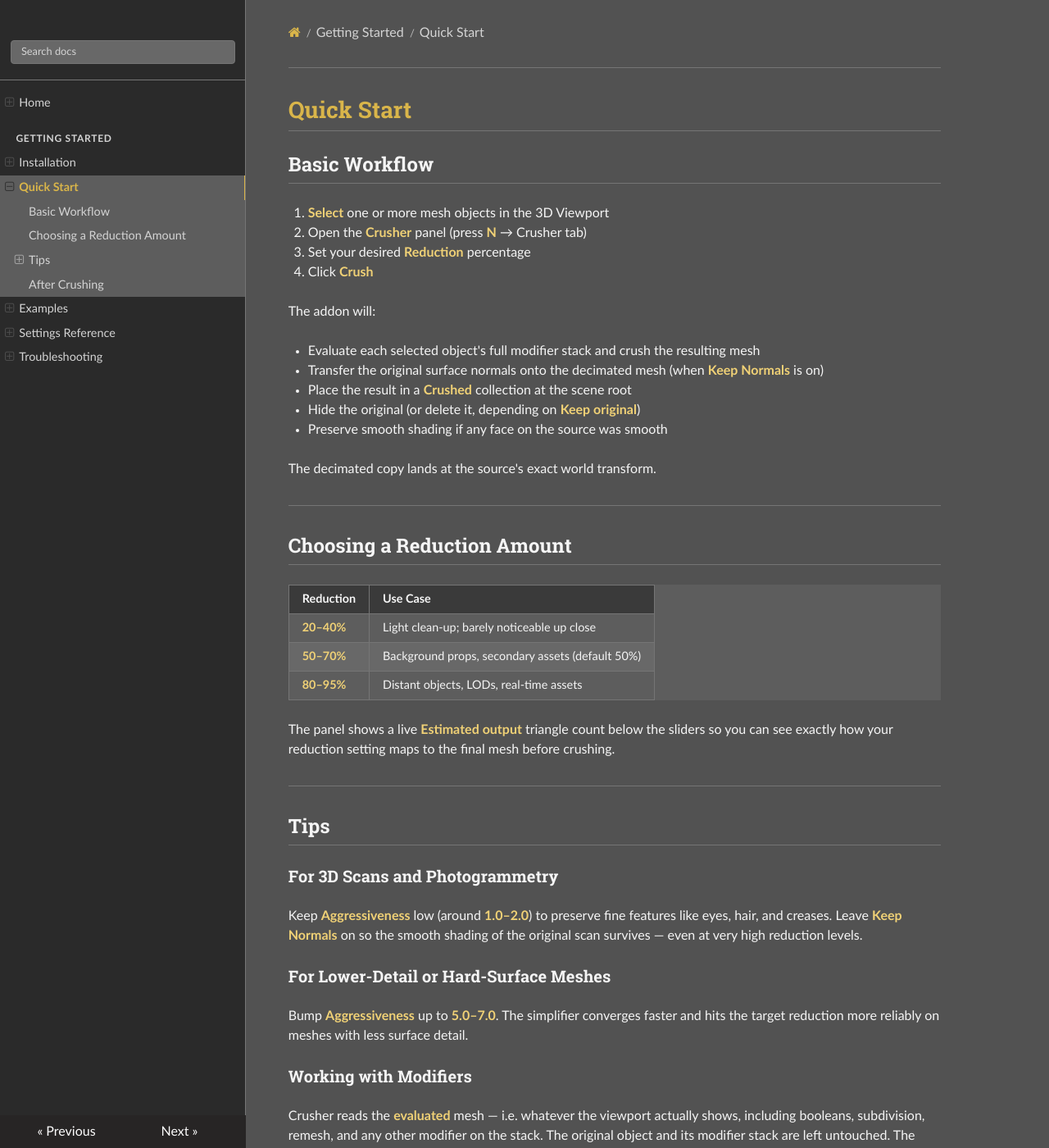
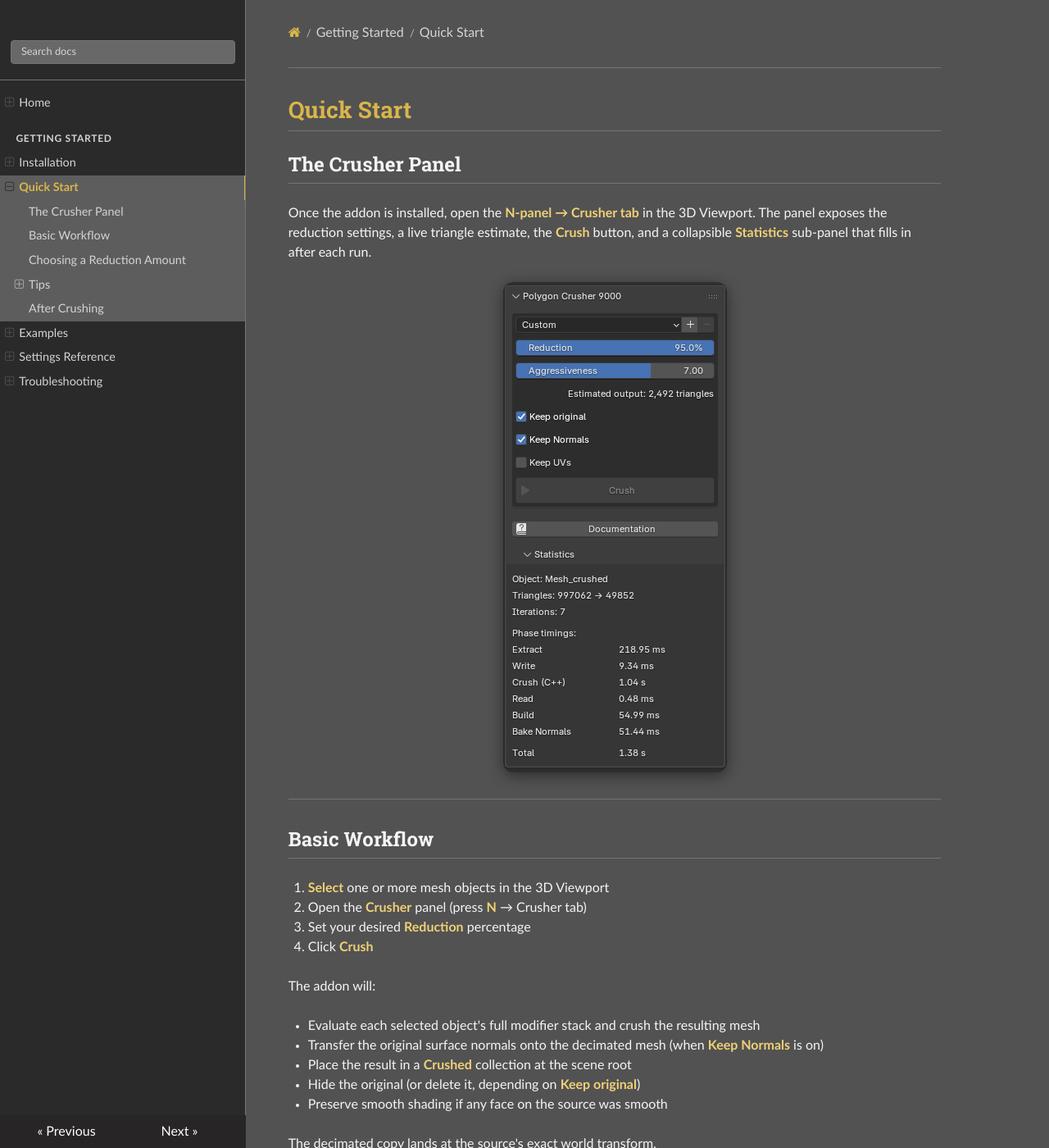
Before and after one commit to henriquevlopes/polygon-crusher-9000-docs, an MkDocs documentation site: the page built from docs/getting-started/quick-start.md, in a window 1280 px wide and 1400 px high. Shown: the whole window at 82% size. Built offline with MkDocs 1.6.1, drawn with Linux system fonts in a browser that asks for light colours.

Commit message:
Add Polygon Crusher panel screenshot to Quick Start
Insert PolygonCrusher9000_UI.png at the top of Quick Start as a
visual reference for what users see when they open the N-panel.
Add an .ui-panel CSS class that constrains portrait UI screenshots
to 320px wide and centers them, so the Blender panel doesn't get
stretched to the full content width and pixelated.

Co-Authored-By: Claude Opus 4.7 (1M context) <noreply@anthropic.com>

```diff
--- a/docs/getting-started/quick-start.md
+++ b/docs/getting-started/quick-start.md
@@ -1,4 +1,15 @@
 # Quick Start
+
+## The Crusher Panel
+
+Once the addon is installed, open the **N-panel → Crusher tab** in the 3D
+Viewport. The panel exposes the reduction settings, a live triangle estimate,
+the **Crush** button, and a collapsible **Statistics** sub-panel that fills in
+after each run.
+
+![The Polygon Crusher 9000 panel in Blender](../assets/PolygonCrusher9000_UI.png){ .ui-panel }
+
+---
 
 ## Basic Workflow
 
--- a/docs/stylesheets/extra.css
+++ b/docs/stylesheets/extra.css
@@ -369,6 +369,16 @@ footer hr {
   overflow: hidden;
 }
 
+/* Portrait panel screenshots from inside Blender — keep them at native
+   size so the UI stays crisp instead of stretching to the full content
+   width. Floats nicely centered with breathing room. */
+.rst-content img.ui-panel,
+.wy-nav-content img.ui-panel {
+  max-width: 320px !important;
+  display: block;
+  margin: 1.5em auto;
+}
+
 /* ── Search results highlight ───────────────────────────────────────────── */
 .rst-content .highlighted {
   background: rgba(217, 181, 74, 0.22);
```
Also changed, not shown: docs/assets/PolygonCrusher9000_UI.png (added).
